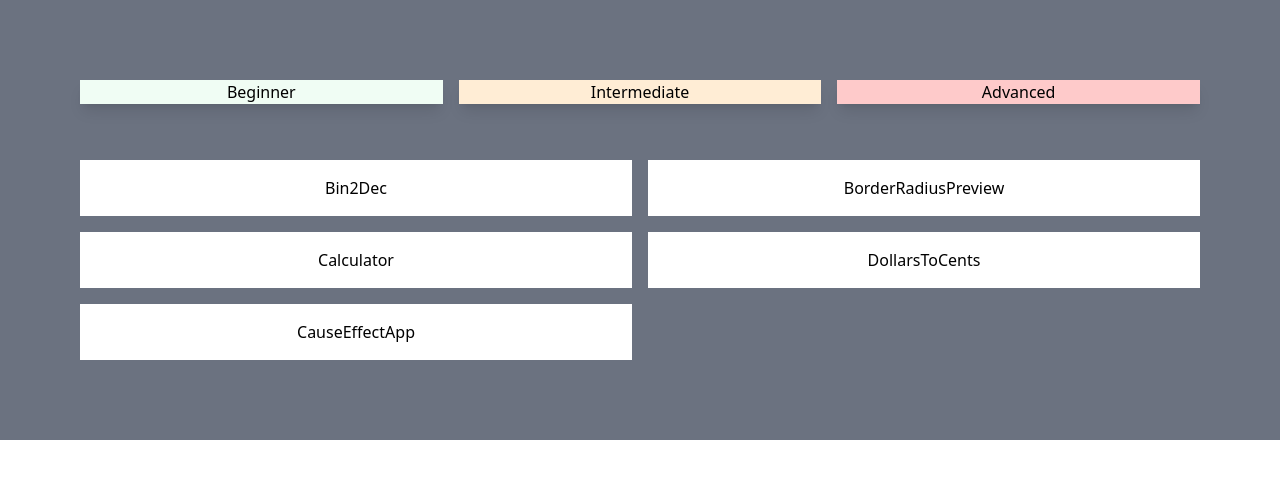
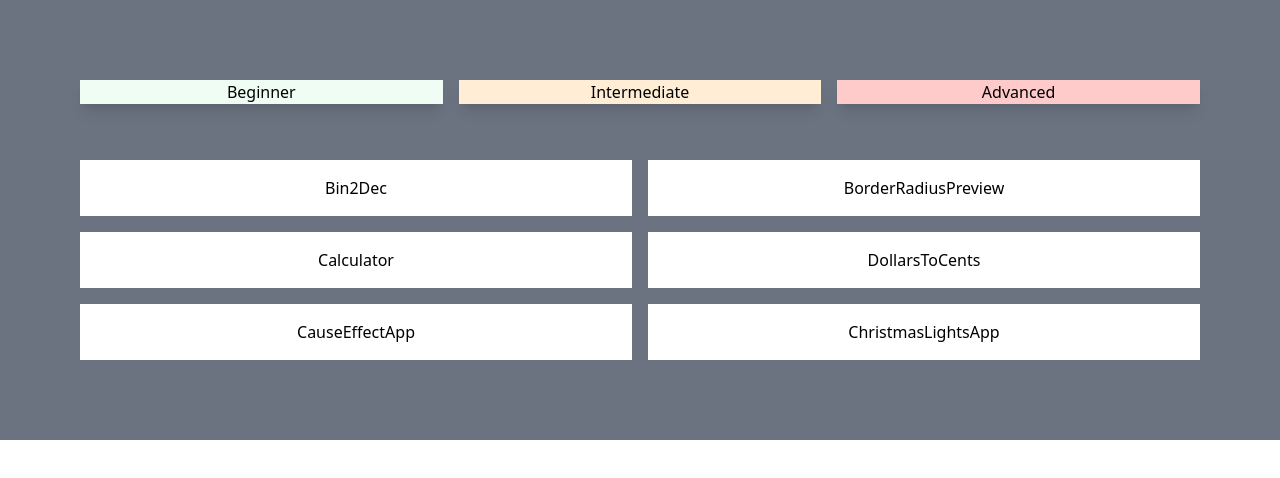
Before and after one commit to tminhvu/app-ideas, a React (Create React App) app: page /beginner in a window 1280 px wide. Shown: the top 478 px of the page. Built offline with nearby package versions, Linux system fonts and the light colour scheme.

Commit message:
add christmaslightsapp.md

```diff
--- a/src/beginner/Beginner.js
+++ b/src/beginner/Beginner.js
@@ -9,6 +9,7 @@ const Beginner = () => {
             <Block><Link to='calculator'>Calculator</Link></Block>
             <Block><Link to='dollarstocents'>DollarsToCents</Link></Block>
             <Block><Link to='causeeffectapp'>CauseEffectApp</Link></Block>
+            <Block><Link to='christmaslightsapp'>ChristmasLightsApp</Link></Block>
         </div>
     )
 }
```
